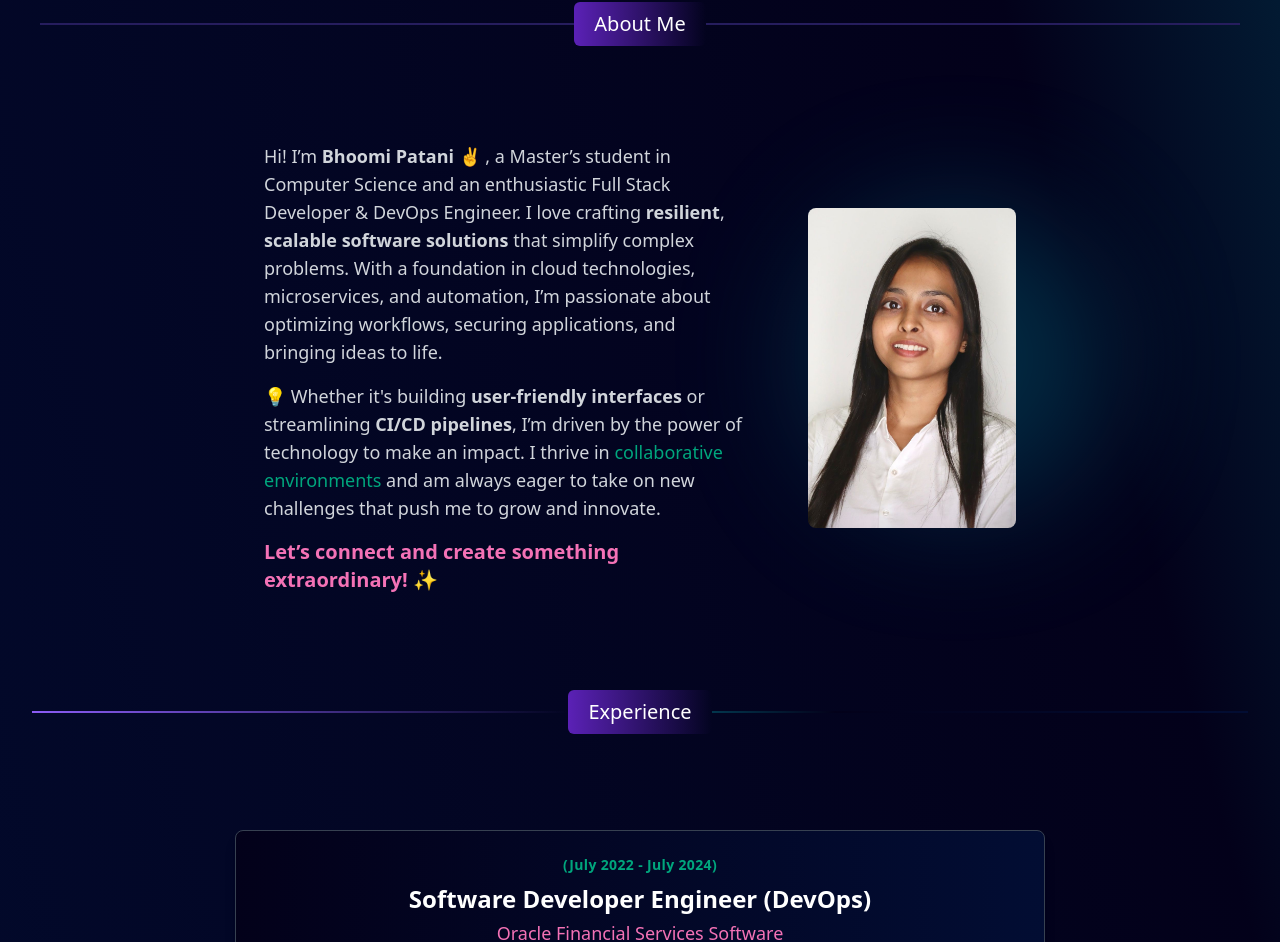
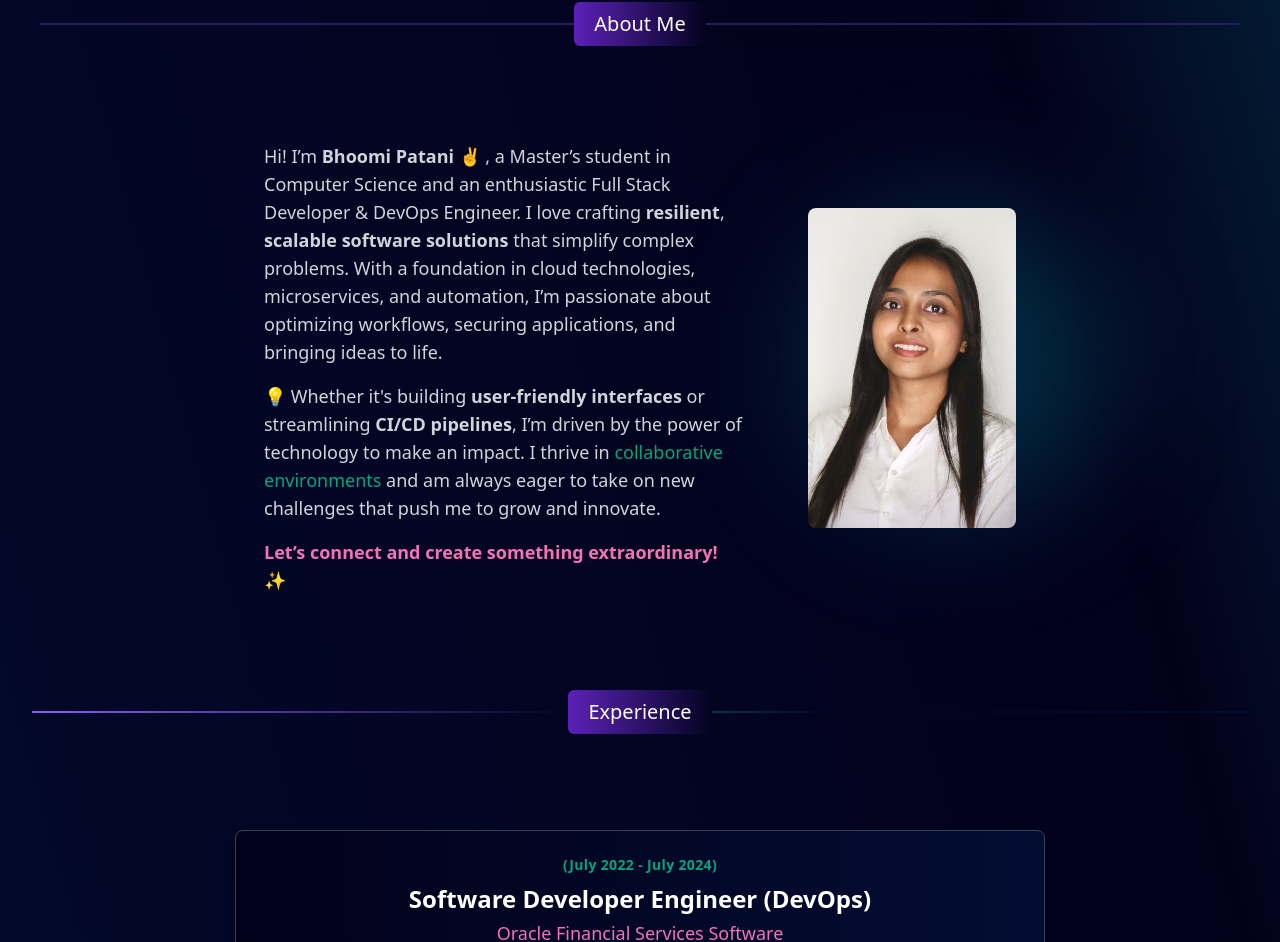
Before and after one commit to Bhoomipatani/Portfolio-Website, a React (Vite) app: page / in a window 1280 px wide. Shown: the part 1155-2097 px from the top of the page. Built offline with nearby package versions, Linux system fonts and the light colour scheme; what tailwindcss-gradients would draw is missing.

Commit message:
Updating the content and changing UI

```diff
--- a/src/Projects/Projects.jsx
+++ b/src/Projects/Projects.jsx
@@ -39,7 +39,7 @@ function ProjectCard({ project, index }) {
       </div>
 
       {/* Content Section */}
-      <div className="lg:w-2/3 md:w-2/3 w-full text-justify  lg:text-left">
+      <div className="lg:w-2/3 md:w-2/3 w-full  lg:text-left">
 
         {/* Project Title */}
         <h2 className="text-2xl font-bold text-white mt-2 lg:mt-0">
--- a/utils/data/personalInfo.js
+++ b/utils/data/personalInfo.js
@@ -3,18 +3,18 @@ export const personalData = {
     profile: '/profilephoto.jpeg',
     designation: "Software Developer",
     description: `
-    <div class="text-center lg:text-left max-w-2xl mx-auto space-y-4">
+    <div class="text-left max-w-2xl mx-auto space-y-4">
 
-      <p class="text-gray-300 md:text-md lg:text-lg sm:text-sm leading-relaxed">
+      <p class="text-gray-300 md:text-md lg:text-lg text-sm leading-relaxed">
         Hi! I’m <span class="text-pink-500 font-semibold">Bhoomi Patani ✌️ </span>, a Master’s student in Computer Science and an enthusiastic Full Stack Developer & DevOps Engineer.
         I love crafting <strong>resilient</strong>, <strong>scalable software solutions</strong> that simplify complex problems. With a foundation in <span class="text-blue-500">cloud technologies</span>,
         <span class="text-blue-500">microservices</span>, and <span class="text-blue-500">automation</span>, I’m passionate about optimizing workflows, securing applications, and bringing ideas to life.
       </p>
-      <p class="text-gray-300 md:text-md lg:text-lg sm:text-sm leading-relaxed">
+      <p class="text-gray-300 md:text-md lg:text-lg text-sm leading-relaxed">
         💡 Whether it's building <strong>user-friendly interfaces</strong> or streamlining <strong>CI/CD pipelines</strong>, I’m driven by the power of technology to make an impact.
         I thrive in <span class="text-green">collaborative environments</span> and am always eager to take on new challenges that push me to grow and innovate.
       </p>
-      <p class="text-xl font-semibold text-pink">Let’s connect and create something extraordinary! ✨</p>
+      <p class="text-xl sm:text-lg font-semibold text-pink">Let’s connect and create something extraordinary! ✨</p>
     </div>
   `,
     email: 'bhoomipatani211@gmail.com',
```
